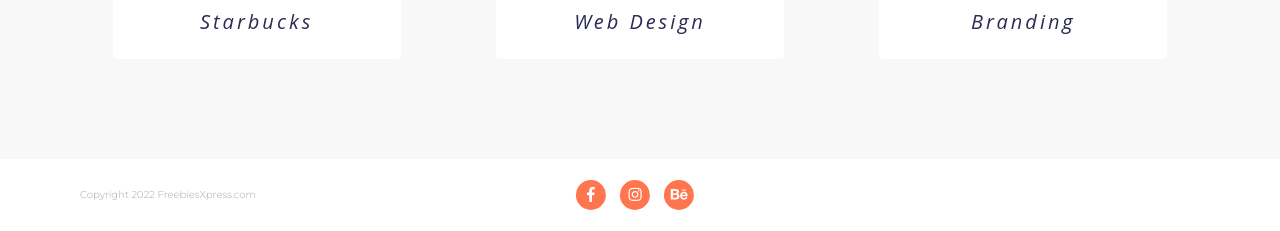
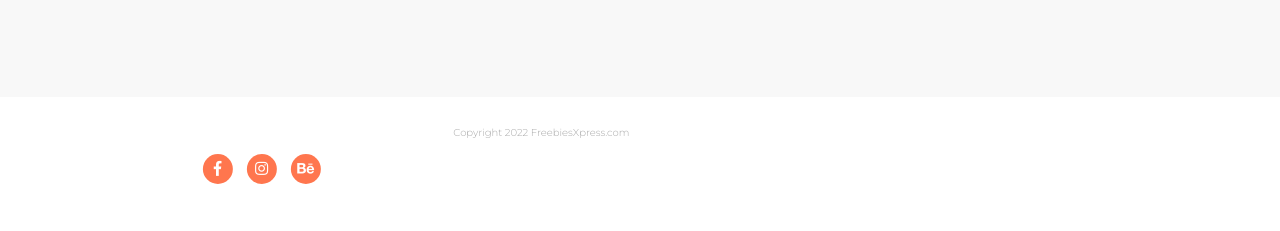
Before and after one commit to Filip498/Project-3, a website: page index.html in a window 1280 px wide. Shown: the part 2354-2585 px from the top of the page. After the commit the page ends 2538 px from the top, so only its background shows below. Drawn offline with nearby package versions, Linux system fonts and the light colour scheme; a web font is replaced by a local one.

Commit message:
Correct footer in html and css

```diff
--- a/index.html
+++ b/index.html
@@ -127,13 +127,20 @@
         <footer>
             <div class="container">
                 <div class="social-media-content">
+                    <div class="col-md-4 col-12"></div>
                         <h5 class="copy">Copyright 2022 FreebiesXpress.com</h5>
+                    </div>
+                    <div class="col-md-4 col-12">
                         <ul class="social-media">
                             <li class="social"><a href="#"><i class="fab fa-facebook-f"></i>F</a></li>
                             <li class="social"><a href="#"><i class="fab fa-instagram"></i>I</a></li>
                             <li class="social"><a href="#"><i class="fab fa-behance"></i>B</a></li>
                         </ul>
                     </div>
+                    <div class="col-md-4 col-12">
+
+                    </div>
+                </div>
             </div>
         </footer>
     </body>
--- a/sass/style.scss
+++ b/sass/style.scss
@@ -242,25 +242,16 @@
 
 .copy {
     text-align: left;
-    font-size: 10px;
+    font-size: 15px;
     color: darkgrey;
     margin: 30px 0 30px 0;
 }
 
-.social-media-content {
-    position: relative;
-}
-
 .social-media {
     text-align: center;
-    position: absolute;
-    left: 50%;
-    top: 50%;
-    right: auto;
-    bottom: auto;
-    transform: translate(-50%, -50%);
     padding-top: 0;
     padding-bottom: 0;
+    margin: 0;
 }
 
 .social-media li {
@@ -275,11 +266,11 @@
 
 .social-media i {
     color: #fff;
-    font-size: 15px;
+    font-size: 25px;
     background: #ff764e;
-    width: 30px;
-    height: 30px;
-    line-height: 30px;
+    width: 70px;
+    height: 70px;
+    line-height: 66px;
     border-radius: 50%;
     margin: auto;
 }
@@ -314,10 +305,6 @@
 
     }
 
-    .social-media {
-        display: flex;
-    }
-
     .copy {
         text-align: center;
     }
```
Also changed, not shown: css/style.css, 1 other file. Lines whose indentation alone changed are shown as unchanged.
